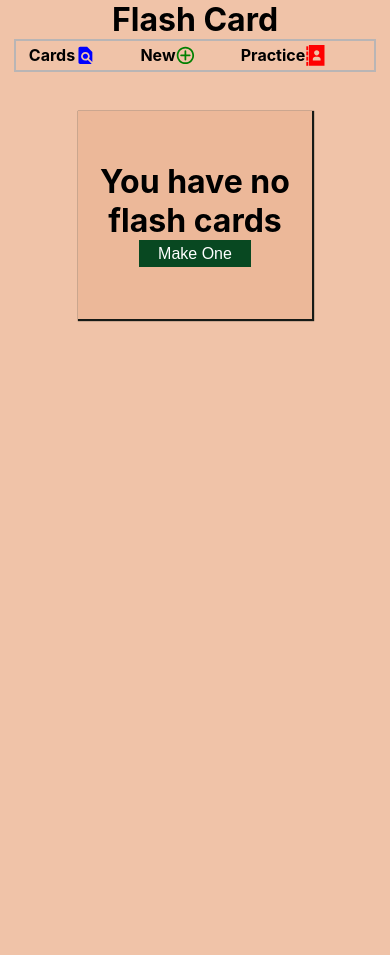
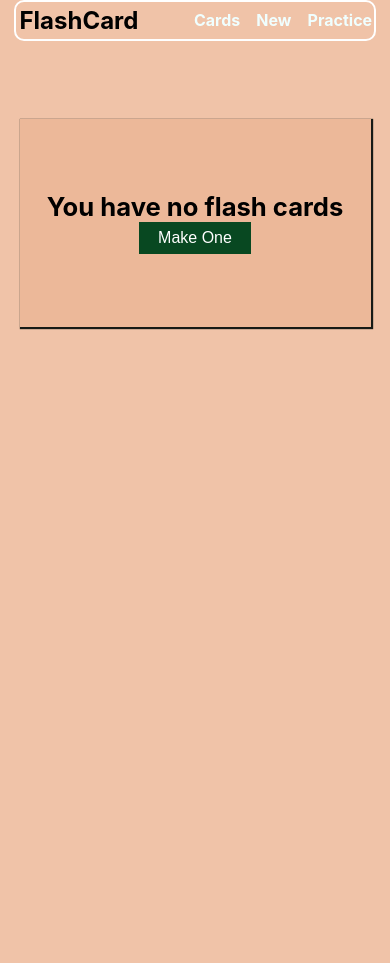
Before and after one commit to ay19b/Flash, a React (Create React App) app: page /cards in a window 390 px wide. Built offline with nearby package versions, Linux system fonts and the light colour scheme.

Commit message:
first commit

```diff
--- a/src/App.js
+++ b/src/App.js
@@ -11,24 +11,15 @@ function App() {
 	<div className="App">
        <BrowserRouter>
      <>
-     <h1>Flash Card</h1>
+
      <Navbar />
 
-       <Switch>
-
-        <Route  path={'/cards'} component={Cards}>
-		       <Cards />
-        </Route>
-	    <Route  path={'/edit'} component={Edit}>
-		       <Edit />
-        </Route>
-	      <Route  path={'/practice'} component={Practice}>
-		       <Practice />
-        </Route>
-        <Route  path={'/update/:id'} component={Update}>
-		       <Update />
-        </Route>
-
+      <Switch>
+        <Route  exact path={'/'} component={Cards}></Route>
+        <Route  path={'/cards'} component={Cards}></Route>
+	      <Route  path={'/edit'} component={Edit}></Route>
+	      <Route  path={'/practice'} component={Practice}></Route>
+        <Route  path={'/update/:id'} component={Update}></Route>
       </Switch>
 
     </>
--- a/src/component/empty.css
+++ b/src/component/empty.css
@@ -22,15 +22,21 @@
     cursor: pointer;
 }
 @media screen and (max-width: 768px){
-.content {
+.empty .content {
     width: 90%;
 	margin-top: 20%;
 }
+.empty .content h1{
+	font-size: 1.6rem;
+}
 }
 @media screen and (max-width:320px){
-.content {
+.empty .content{
     width: 90%;
 	margin-top: 30%;
 	font-size: small;
 }
+.empty .content h1{
+	font-size: 1.4rem;
 }
+}
--- a/src/component/navbar.css
+++ b/src/component/navbar.css
@@ -1,12 +1,24 @@
+nav{
+	display: flex;
+    flex: 1;
+	border: 2px solid white;
+    border-radius: 10px;
+	width: 90%;
+    margin: auto;
+    justify-content: center;
+    align-items: center;
+	padding:1%;
+}
+nav h1{
+	flex: 0.3;
+}
 .list-nav{
     list-style: none;
     display: flex;
     justify-content: space-evenly;
     align-items: center;
-    border: 2px solid #b9b5b5;
-    width:  90%;
+    flex: 0.6;
     margin: auto;
-    padding: 1%;
 }
 .list-nav li{
     margin-right: 10%;
@@ -18,7 +30,9 @@
     align-items: center;
     font-weight: bolder;
 }
-
+.list-nav li .nav-link h4{
+	color: azure;
+}
 .list-nav li:nth-child(1) .nav-link svg{
     color:blue;
 	font-size: 1.3rem;
@@ -33,11 +47,9 @@
 }
 
 
-@media screen and (max-width: 320px) {
-.list-nav li .nav-link h4{
+@media screen and (max-width: 450px) {
+.list-nav li .nav-link svg{
     display:none;
 }
-.list-nav li .nav-link svg {
-    font-size: 1.8rem;
+
 }
-}
--- a/src/component/navbar.js
+++ b/src/component/navbar.js
@@ -8,7 +8,7 @@ import {Link} from 'react-router-dom';
 function Navbar() {
     return (
         <nav >
-
+             <h1>FlashCard</h1>
              <ul className="list-nav">
 			  <li><Link className="nav-link" to={"/cards"}> <h4>Cards</h4> <MdFindInPage /></Link></li>
               <li><Link className="nav-link" to={'/edit'}><h4>New</h4> <CgAdd /></Link></li>
--- a/src/component/update.js
+++ b/src/component/update.js
@@ -18,7 +18,7 @@ function Update() {
 
 
        const update= () => {
-        if (question === "" || answer === "") {
+        if (question == "" || answer == "") {
           alert("Input is Empty");
         } else {
          dispatch(
```
